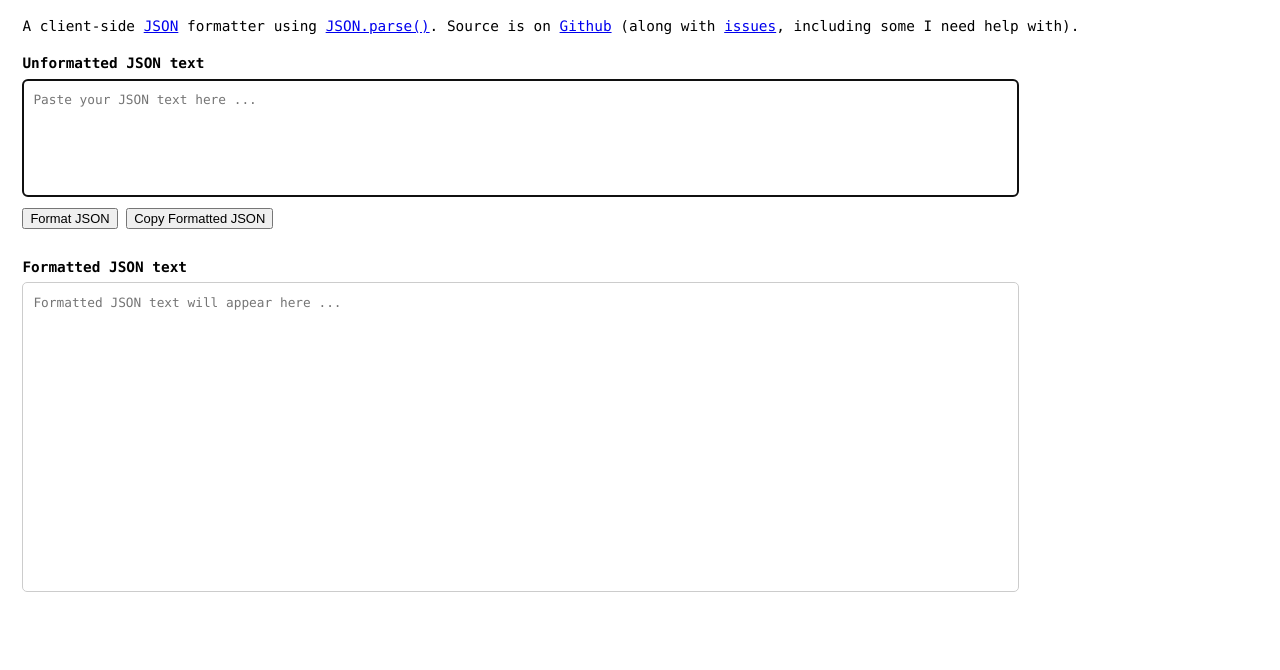
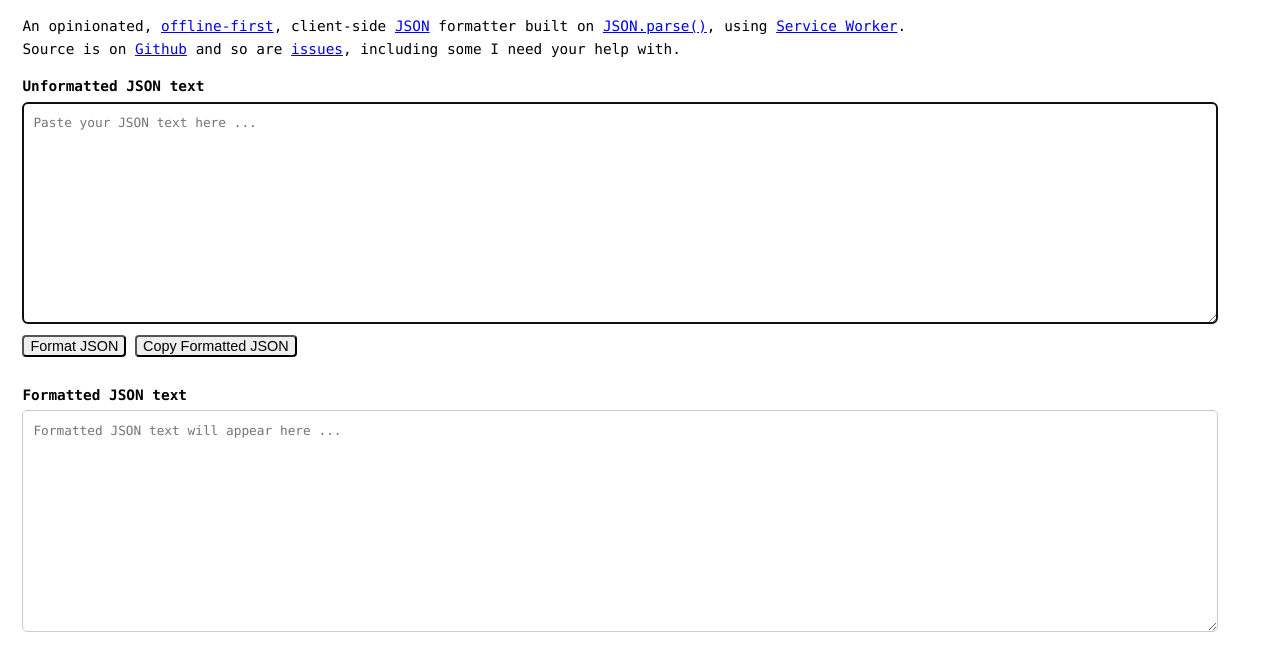
Before and after one commit to srikanthmanda/json-formatter, a plain HTML site: page index.html in a window 1280 px wide. Shown: the part 44-714 px from the top of the page. Drawn offline with Linux system fonts and the light colour scheme.

Commit message:
Content & UI changes

```diff
--- a/index.html
+++ b/index.html
@@ -4,24 +4,24 @@
 	<meta charset="UTF-8">
 	<title>JSON Formatter</title>
 	<meta name="author" content="Srikanth Manda">
-	<meta name="description" content="A client-side JSON formatter that relies on JSON.parse() function.">
+	<meta name="description" content="An opinionated, offline-first, client-side JSON formatter built on JSON.parse() function, using Service Worker.">
 	<meta name="viewport" content="width=device-width, initial-scale=1">
 	<script type="module" src="./index.js"></script>
 	<link rel="canonical" href="https://srikanthmanda.com/json-formatter/">
 	<link rel="stylesheet" type="text/css" href="./web.css">
-	<link rel="icon" href="./sri_json.png" type="image/png">
+	<link rel="icon" href="icons/ajsonstring.png" type="image/png">
+	<link rel="apple-touch-icon" href="icons/ajsonstring.png" type="image/png">
 	<link rel="manifest" href="./manifest.json">
 </head>
 <body>
 	<h2>JSON Formatter</h2>
 	<div id="about">
-		<p>
-		A client-side <a href="https://json.org">JSON</a> formatter using <a href="https://developer.mozilla.org/en-US/docs/Web/JavaScript/Reference/Global_Objects/JSON/parse">JSON.parse()</a>. Source is on <a href="https://github.com/srikanthmanda/json-formatter">Github</a> (along with <a href="https://github.com/srikanthmanda/json-formatter/issues">issues</a>, including some I need help with).
-		</p>
+		<p>An opinionated, <a href="https://developers.google.com/web/fundamentals/codelabs/offline">offline-first</a>, client-side <a href="https://json.org">JSON</a> formatter built on <a href="https://developer.mozilla.org/en-US/docs/Web/JavaScript/Reference/Global_Objects/JSON/parse">JSON.parse()</a>, using <a href="https://developer.mozilla.org/en-US/docs/Web/API/Service_Worker_API">Service Worker</a>.
+		<br>Source is on <a href="https://github.com/srikanthmanda/json-formatter">Github</a> and so are <a href="https://github.com/srikanthmanda/json-formatter/issues">issues</a>, including some I need your help with.</p>
 	</div>
 	<div id="input">
 		<label for="json_text">Unformatted JSON text</label>
-		<textarea class="codebox" id="json_text" name="json_text" required autofocus rows=5 cols="120" placeholder= "Paste your JSON text here ..."></textarea>
+		<textarea class="codebox" id="json_text" name="json_text" required autofocus placeholder= "Paste your JSON text here ..."></textarea>
 	</div>
 	<div id="controls">
 		<button type="button" id="format_json">Format JSON</button>
@@ -30,7 +30,7 @@
 	<br>
 	<div id="output">
 		<label for="formatted_json_text">Formatted JSON text</label>
-		<textarea class="codebox" id="formatted_json_text" name="formatted_json_text" readonly rows=15 cols="120" placeholder= "Formatted JSON text will appear here ..."></textarea>
+		<textarea class="codebox" id="formatted_json_text" name="formatted_json_text" readonly placeholder= "Formatted JSON text will appear here ..."></textarea>
 	</div>
 	<script>
 		if ('serviceWorker' in navigator) {
--- a/service_worker.js
+++ b/service_worker.js
@@ -1,14 +1,14 @@
 const cachePrefix = 'jsonformatter::';
-const cacheVer = 'v3';
+const cacheVer = 'v4';
 const cacheName = cachePrefix + cacheVer;
 
-const cacheResources = ['index.html', 'web.css', 'index.js', 'format_json.js', 'sri_json.png'];
+const cacheResources = ['index.html', 'web.css', 'index.js', 'format_json.js', 'favicon.ico'];
 
 self.addEventListener('install', event => {
 	event.waitUntil(
 		caches.open(cacheName)
 		.then(cache => cache.addAll(cacheResources))
- 	);
+	);
 });
 
 self.addEventListener('activate', event => {
--- a/web.css
+++ b/web.css
@@ -8,9 +8,10 @@ body {
 }
 
 button {
-	font-size: 0.9em;
+	font-size: 1em;
 	margin-top: 0.25rem;
 	margin-bottom: 0.25rem;
+	border-radius: 0.25rem;
 }
 
 textarea {
@@ -18,8 +19,11 @@ textarea {
 	line-height: 1.5;
 	border-radius: 5px;
 	border: 1px solid #ccc;
-	resize: none;
+	/* resize: none; */
 	overflow: auto;
+	width: 95%;	/* calc and viewport to the rescue */
+	min-height: 25vh;
+	height: auto;
 }
 
 label {
```
Also changed, not shown: README.md, favicon.ico (added), icons/ajsonstring.png (added), manifest.json, sri_json.png (deleted).
